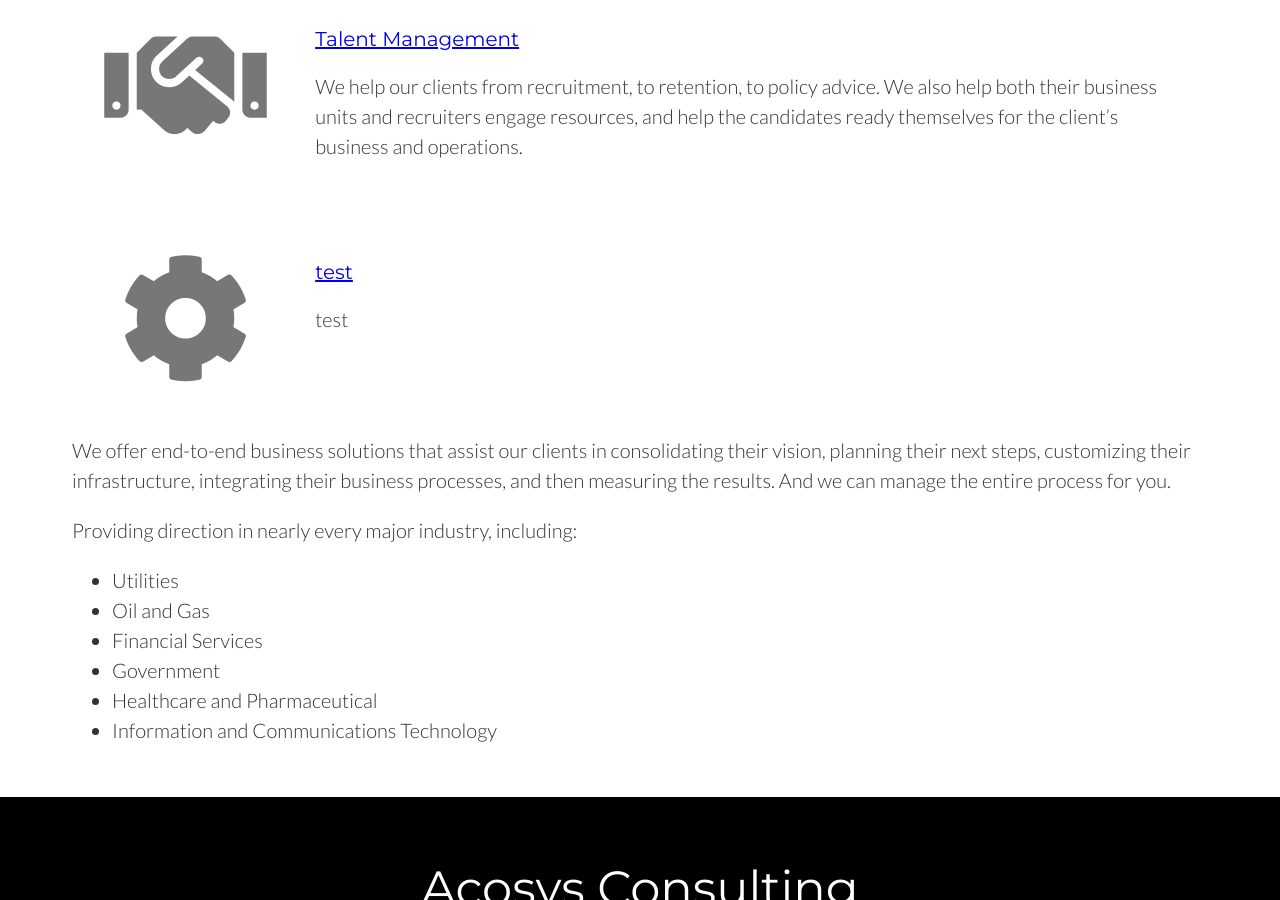
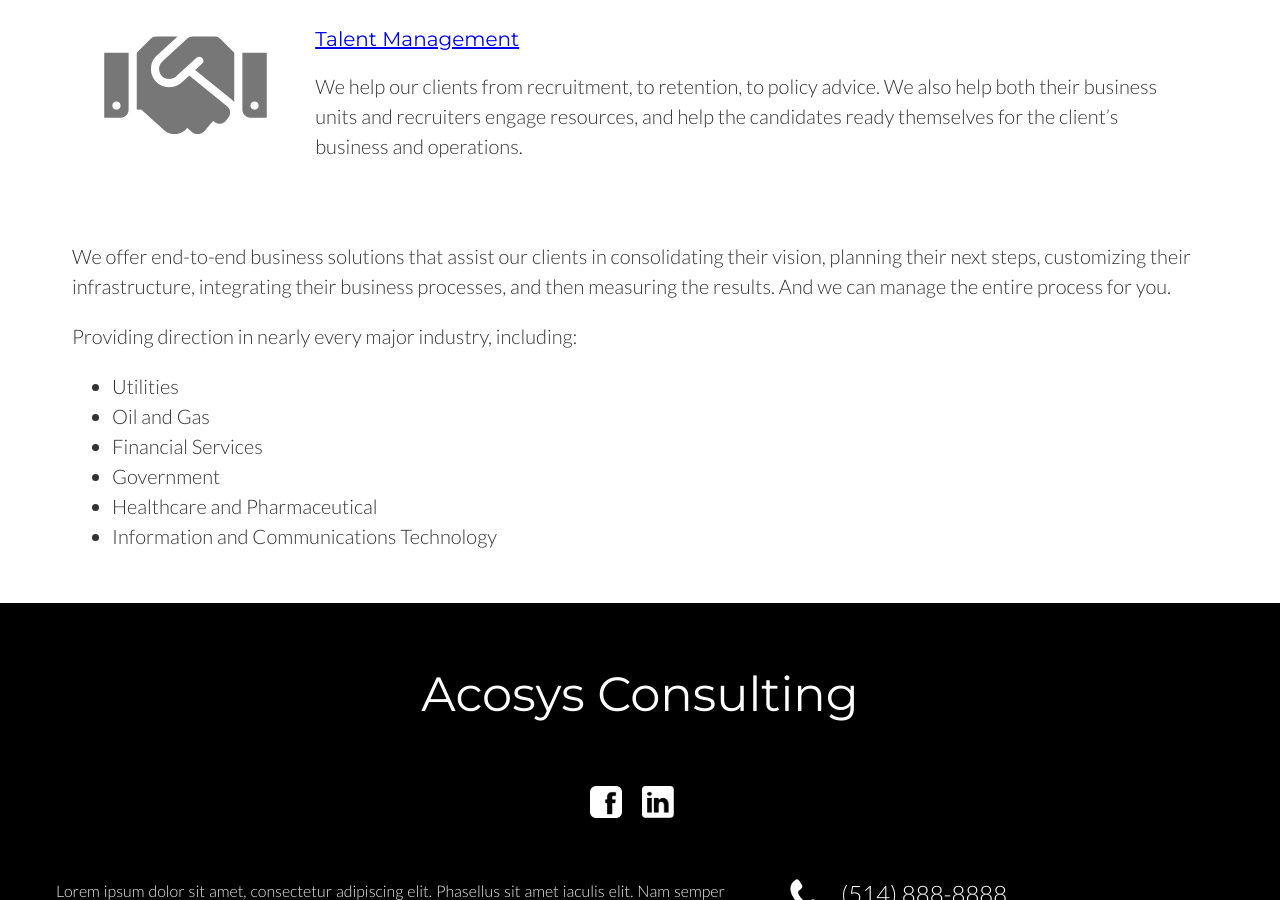
Before and after one commit to ouarez/acosys, a Jekyll site: the page built from services/services.md, in a window 1280 px wide and 900 px high, scrolled down 1349 px. Built offline with Jekyll 4.4.1, drawn with Linux system fonts in a browser that asks for light colours; nearby versions of some CDN libraries; a script that is not in the unit is left out.

Commit message:
Update Service Pages “services”

```diff
--- a/services/services.md
+++ b/services/services.md
@@ -46,10 +46,6 @@
     icon: handshake
     link: /services/talent-management
     title: Talent Management
-  - desc: test
-    icon: cog
-    link: test
-    title: test
 text_2: >-
   We offer end-to-end business solutions that assist our clients in
   consolidating their vision, planning their next steps, customizing their
```
